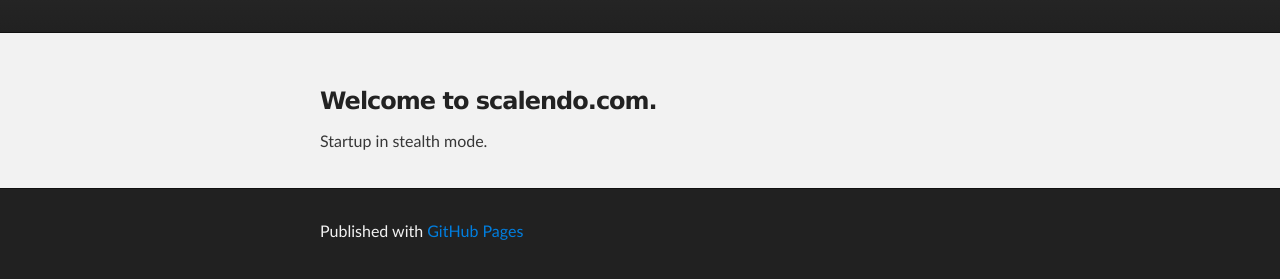
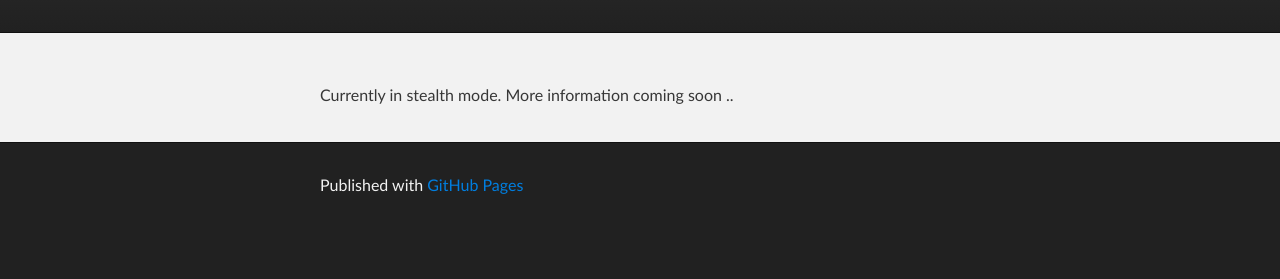
Before and after one commit to scalendo/scalendo.github.com, a plain HTML site: page index.html in a window 1280 px wide. Shown: the part 177-456 px from the top of the page. Drawn offline with Linux system fonts and the light colour scheme.

Commit message:
Replace master branch with page content via GitHub

```diff
--- a/index.html
+++ b/index.html
@@ -27,9 +27,7 @@
     <!-- MAIN CONTENT -->
     <div id="main_content_wrap" class="outer">
       <section id="main_content" class="inner">
-        <h3>Welcome to scalendo.com.</h3>
-
-<p>Startup in stealth mode.</p>
+        <p>Currently in stealth mode. More information coming soon ..</p>
       </section>
     </div>
 
--- a/params.json
+++ b/params.json
@@ -1 +1 @@
-{"body":"### Welcome to scalendo.com.\r\nStartup in stealth mode.\r\n\r\n\r\n","tagline":"Smarter Cloud Storage","google":"","note":"Don't delete this file! It's used internally to help with page regeneration.","name":"Scalendo"}
+{"body":"Currently in stealth mode. More information coming soon ..\r\n\r\n\r\n","tagline":"Smarter Cloud Storage","google":"","note":"Don't delete this file! It's used internally to help with page regeneration.","name":"Scalendo"}
```
